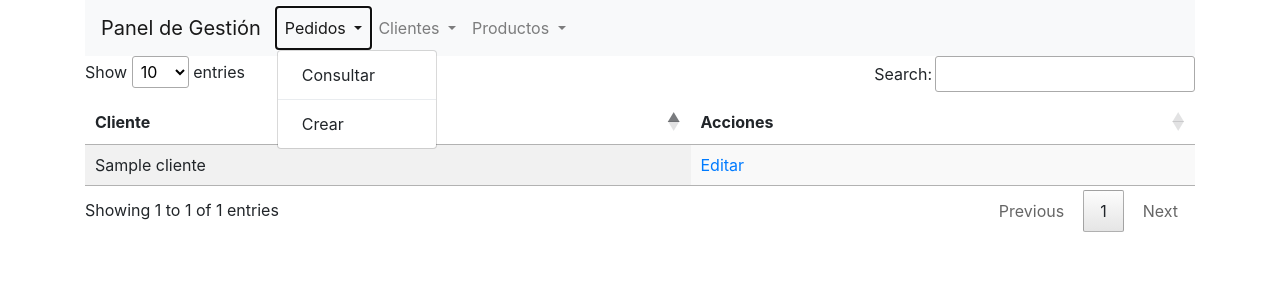
After one commit to pescobar99/gestion-pedido, a Symfony app: template templates/cliente/listar.html.twig in a window 1280 px wide, after a click on "Pedidos". The commit adds this page. Shown: the top 300 px of the page. Run offline with Twig, Linux system fonts and the light colour scheme; the template is opened without the code that fills it: most values are stand-ins (such as "Sample title", 1, 10 or a date in 2020); some libraries are stand-ins or nearby versions.

Commit message:
Añadido modulo de gestión de clientes

```diff
--- a/templates/base.html.twig
+++ b/templates/base.html.twig
@@ -2,11 +2,59 @@
 <html>
     <head>
         <meta charset="UTF-8">
+        <meta name="viewport" content="width=device-width, initial-scale=1, shrink-to-fit=no">
         <title>{% block title %}Welcome!{% endblock %}</title>
+        <link rel="stylesheet" href="https://stackpath.bootstrapcdn.com/bootstrap/4.3.1/css/bootstrap.min.css" integrity="sha384-ggOyR0iXCbMQv3Xipma34MD+dH/1fQ784/j6cY/iJTQUOhcWr7x9JvoRxT2MZw1T" crossorigin="anonymous">
         {% block stylesheets %}{% endblock %}
     </head>
     <body>
-        {% block body %}{% endblock %}
+        <div class="container">
+            <nav class="navbar navbar-expand-lg navbar-light bg-light">
+                <a class="navbar-brand" href="#">Panel de Gestión</a>
+                <button class="navbar-toggler" type="button" data-toggle="collapse" data-target="#navbarSupportedContent" aria-controls="navbarSupportedContent" aria-expanded="false" aria-label="Toggle navigation">
+                    <span class="navbar-toggler-icon"></span>
+                </button>
+
+                <div class="collapse navbar-collapse" id="navbarSupportedContent">
+                    <ul class="navbar-nav mr-auto">
+                        <li class="nav-item dropdown">
+                            <a class="nav-link dropdown-toggle" href="#" id="navbarDropdownPedidos" role="button" data-toggle="dropdown" aria-haspopup="true" aria-expanded="false">
+                                Pedidos
+                            </a>
+                            <div class="dropdown-menu" aria-labelledby="navbarDropdownPedidos">
+                                <a class="dropdown-item" href="">Consultar</a>
+                                <div class="dropdown-divider"></div>
+                                <a class="dropdown-item" href="">Crear</a>
+                            </div>
+                        </li>
+                        <li class="nav-item dropdown">
+                            <a class="nav-link dropdown-toggle" href="#" id="navbarDropdownPedidos" role="button" data-toggle="dropdown" aria-haspopup="true" aria-expanded="false">
+                                Clientes
+                            </a>
+                            <div class="dropdown-menu" aria-labelledby="navbarDropdownPedidos">
+                                <a class="dropdown-item" href="{{ path("listar_clientes") }}">Consultar</a>
+                                <div class="dropdown-divider"></div>
+                                <a class="dropdown-item" href="{{ path("nuevo_cliente") }}">Crear</a>
+                            </div>
+                        </li>
+                        <li class="nav-item dropdown">
+                            <a class="nav-link dropdown-toggle" href="#" id="navbarDropdownPedidos" role="button" data-toggle="dropdown" aria-haspopup="true" aria-expanded="false">
+                                Productos
+                            </a>
+                            <div class="dropdown-menu" aria-labelledby="navbarDropdownPedidos">
+                                <a class="dropdown-item" href="">Consultar</a>
+                                <div class="dropdown-divider"></div>
+                                <a class="dropdown-item" href="">Crear</a>
+                            </div>
+                        </li>
+                    </ul>
+                </div>
+            </nav>
+            {% block body %}{% endblock %}
+        </div>
+        <script src="https://code.jquery.com/jquery-3.3.1.slim.min.js" integrity="sha384-q8i/X+965DzO0rT7abK41JStQIAqVgRVzpbzo5smXKp4YfRvH+8abtTE1Pi6jizo" crossorigin="anonymous"></script>
+        <script src="https://cdnjs.cloudflare.com/ajax/libs/popper.js/1.14.7/umd/popper.min.js" integrity="sha384-UO2eT0CpHqdSJQ6hJty5KVphtPhzWj9WO1clHTMGa3JDZwrnQq4sF86dIHNDz0W1" crossorigin="anonymous"></script>
+        <script src="https://stackpath.bootstrapcdn.com/bootstrap/4.3.1/js/bootstrap.min.js" integrity="sha384-JjSmVgyd0p3pXB1rRibZUAYoIIy6OrQ6VrjIEaFf/nJGzIxFDsf4x0xIM+B07jRM" crossorigin="anonymous"></script>
         {% block javascripts %}{% endblock %}
     </body>
 </html>
--- /dev/null
+++ b/templates/cliente/listar.html.twig
@@ -0,0 +1,50 @@
+{% extends 'base.html.twig' %}
+{% block stylesheets %}
+    <link rel="stylesheet" href="//cdn.datatables.net/1.10.19/css/jquery.dataTables.min.css" crossorigin="anonymous">
+{% endblock %}
+
+{% block title %}Listado Clientes{% endblock %}
+
+{% block body %}
+    <div class="row">
+        <div class="col-sm-12">
+            {% for label, messages in app.flashes %}
+                {% for message in messages %}
+                    <div class="alert alert-{{ label }}" role="alert">
+                        <span class="glyphicon glyphicon-exclamation-sign" aria-hidden="true"></span>
+                        {{ message }}
+                    </div>
+                {% endfor %}
+            {% endfor %}
+        </div>
+        <div class="col-sm-12">
+            <table id="tabla_clientes" class="display">
+                <thead>
+                    <tr>
+                        <th>Cliente</th>
+                        <th>Acciones</th>
+                    </tr>
+                </thead>
+                <tbody>
+                    {% for cliente in clientes %}
+                        <tr>
+                            <td>{{cliente.nombre}}</td>
+                            <td>
+                                <a href="{{ path('editar_cliente', { id_cliente: cliente.id }) }}">Editar</a>
+                            </td>
+                        </tr>
+                    {% endfor %}
+                </tbody>
+            </table>
+        </div>
+    </div>
+{% endblock %}
+
+{% block javascripts %}
+    <script type="text/javascript">
+        jQuery(document).ready( function () {
+            jQuery('#tabla_clientes').DataTable();
+        });
+    </script>
+    <script src="//cdn.datatables.net/1.10.19/js/jquery.dataTables.min.js" crossorigin="anonymous"></script>
+{% endblock %}
```
Also changed, not shown: src/Controller/ClienteController.php (added, +91 -0 lines), src/Form/ClienteFormType.php (added, +55 -0 lines), templates/cliente/cliente.html.twig (added, +28 -0 lines).
